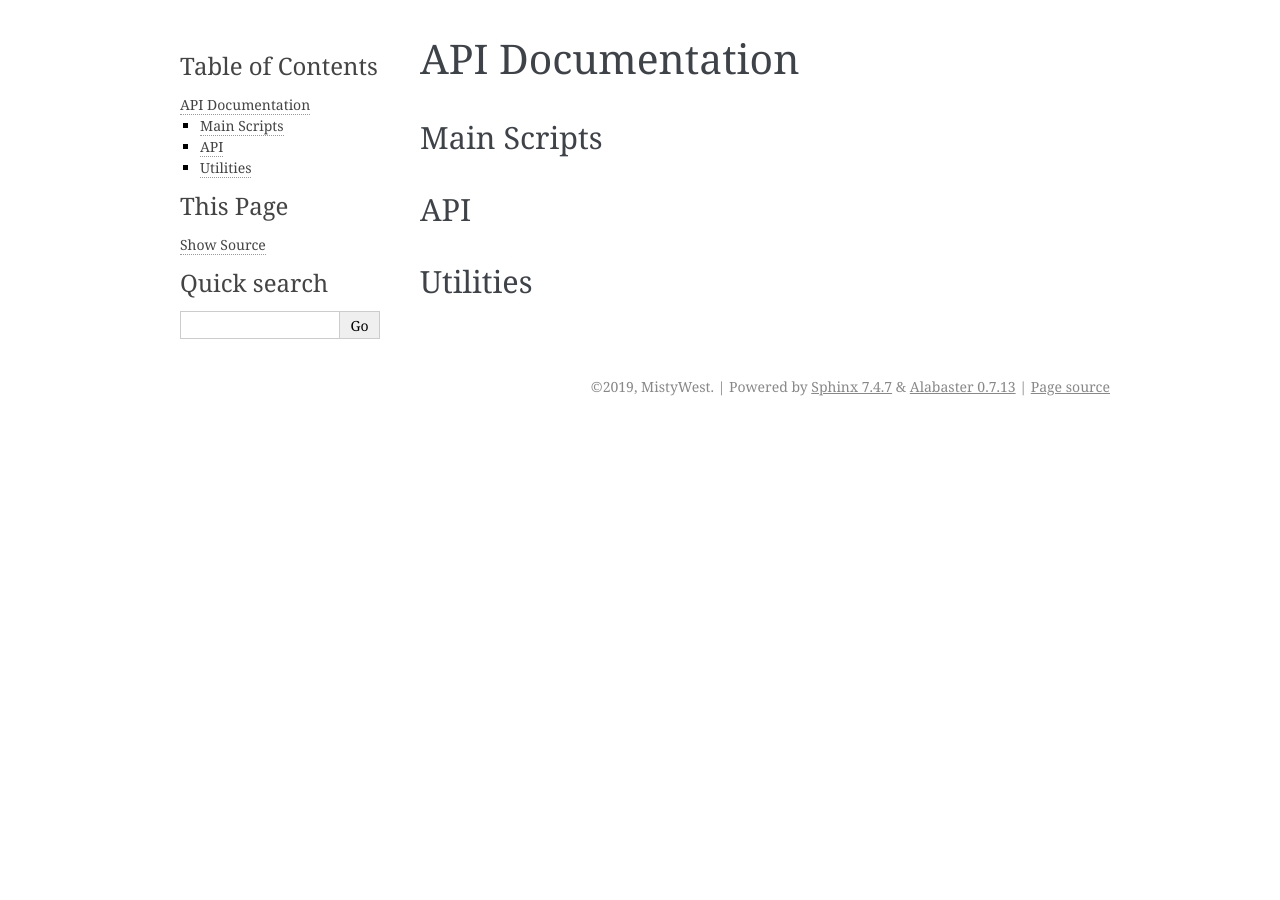
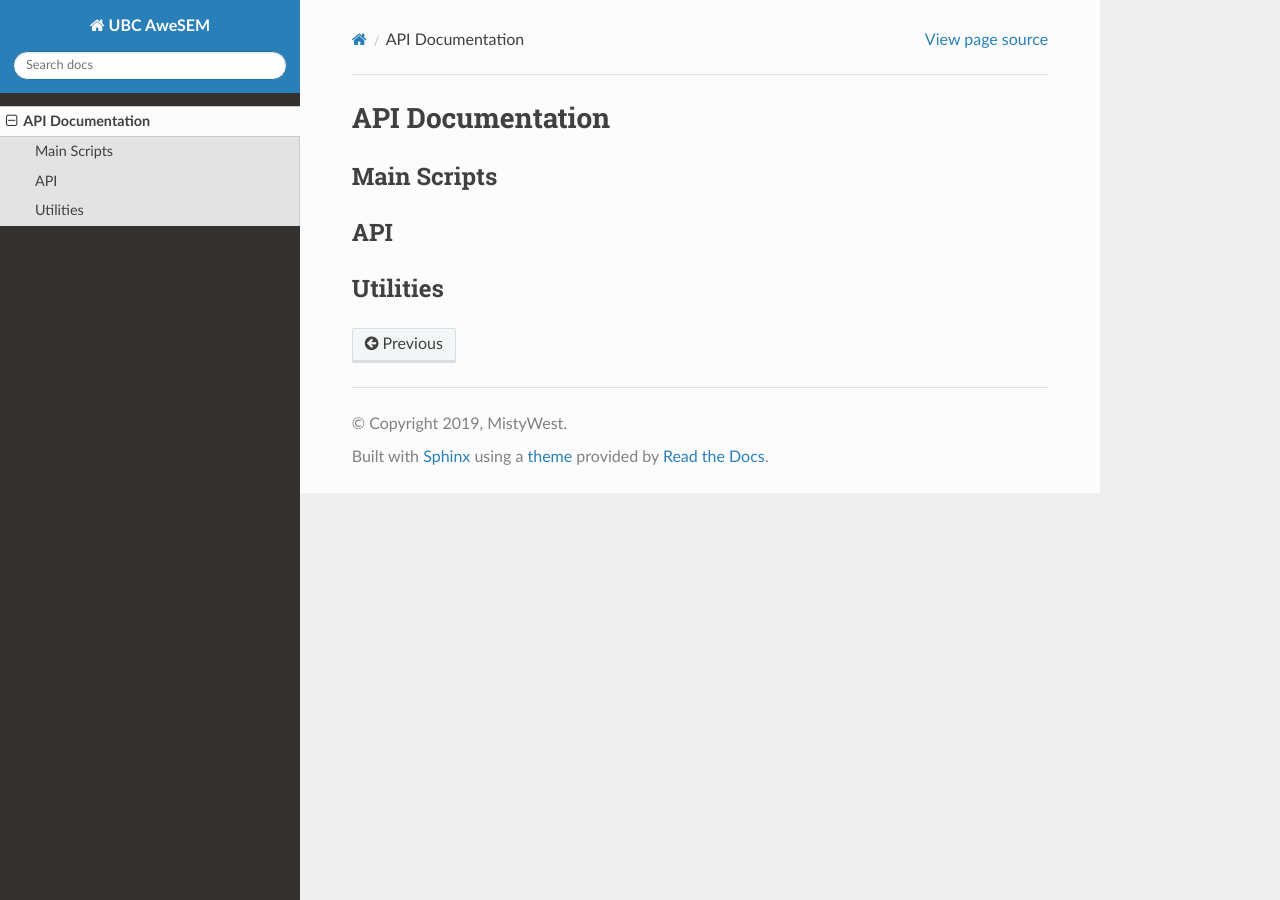
Before and after one commit to justinmklam/cookiecutter-python-package, a Sphinx documentation site: the page built from docs/api_documentation.rst, in a window 1280 px wide. Built offline with Sphinx 7.4.7 and the Read the Docs theme 2.0.0, drawn with Linux system fonts in a browser that asks for light colours; pages that are not in the unit, such as notebooks, are missing from menus.

Commit message:
Change theme to RTD

```diff
--- a/docs/conf.py
+++ b/docs/conf.py
@@ -35,6 +35,7 @@ extensions = [
     "sphinx.ext.autodoc",
     "sphinx.ext.todo",
     "sphinx.ext.napoleon",
+    "sphinx_rtd_theme",
     "m2r"
 ]
 
@@ -62,7 +63,7 @@ exclude_patterns = ['_build', 'Thumbs.db', '.DS_Store']
 # The theme to use for HTML and HTML Help pages.  See the documentation for
 # a list of builtin themes.
 #
-html_theme = 'alabaster'
+html_theme = 'sphinx_rtd_theme'
 
 # Add any paths that contain custom static files (such as style sheets) here,
 # relative to this directory. They are copied after the builtin static files,
--- a/docs/requirements.txt
+++ b/docs/requirements.txt
@@ -1 +1,3 @@
+sphinx
 m2r
+sphinx_rtd_theme
```
